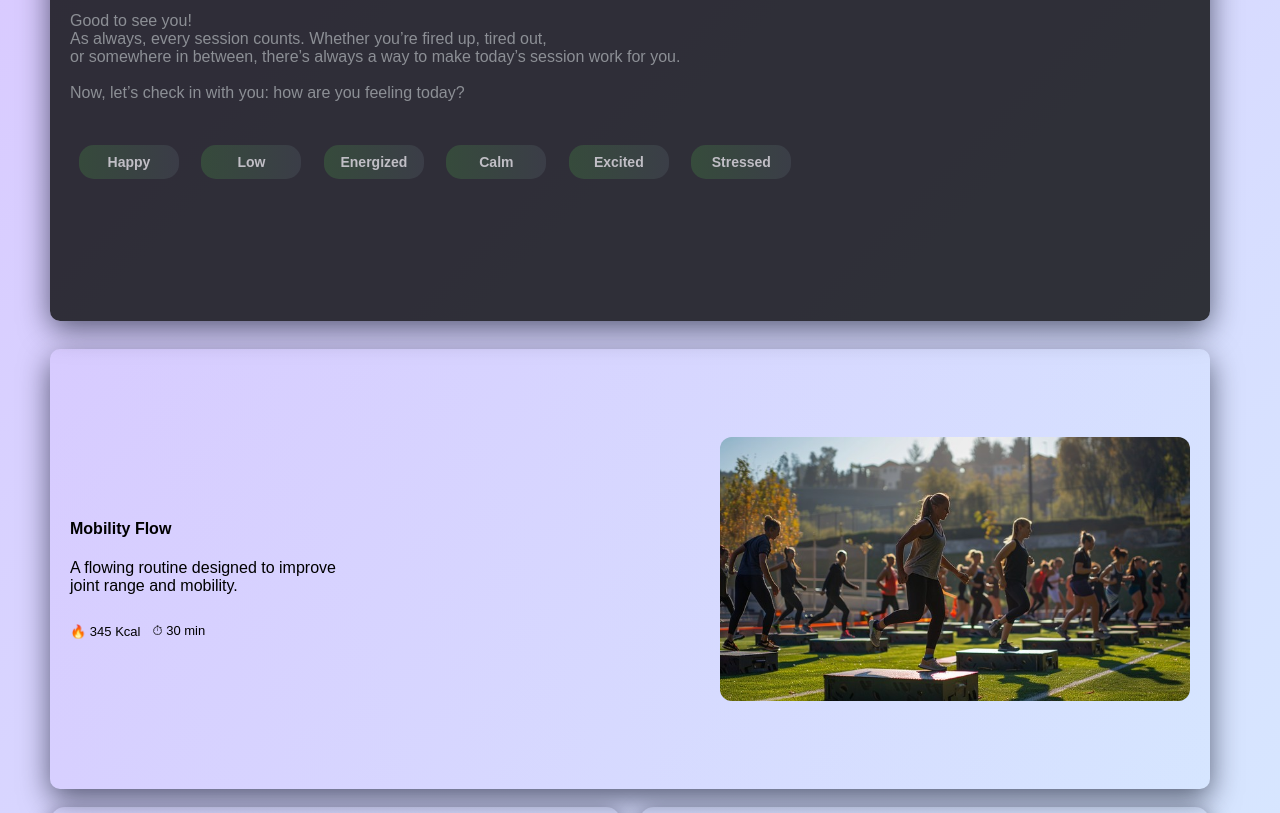
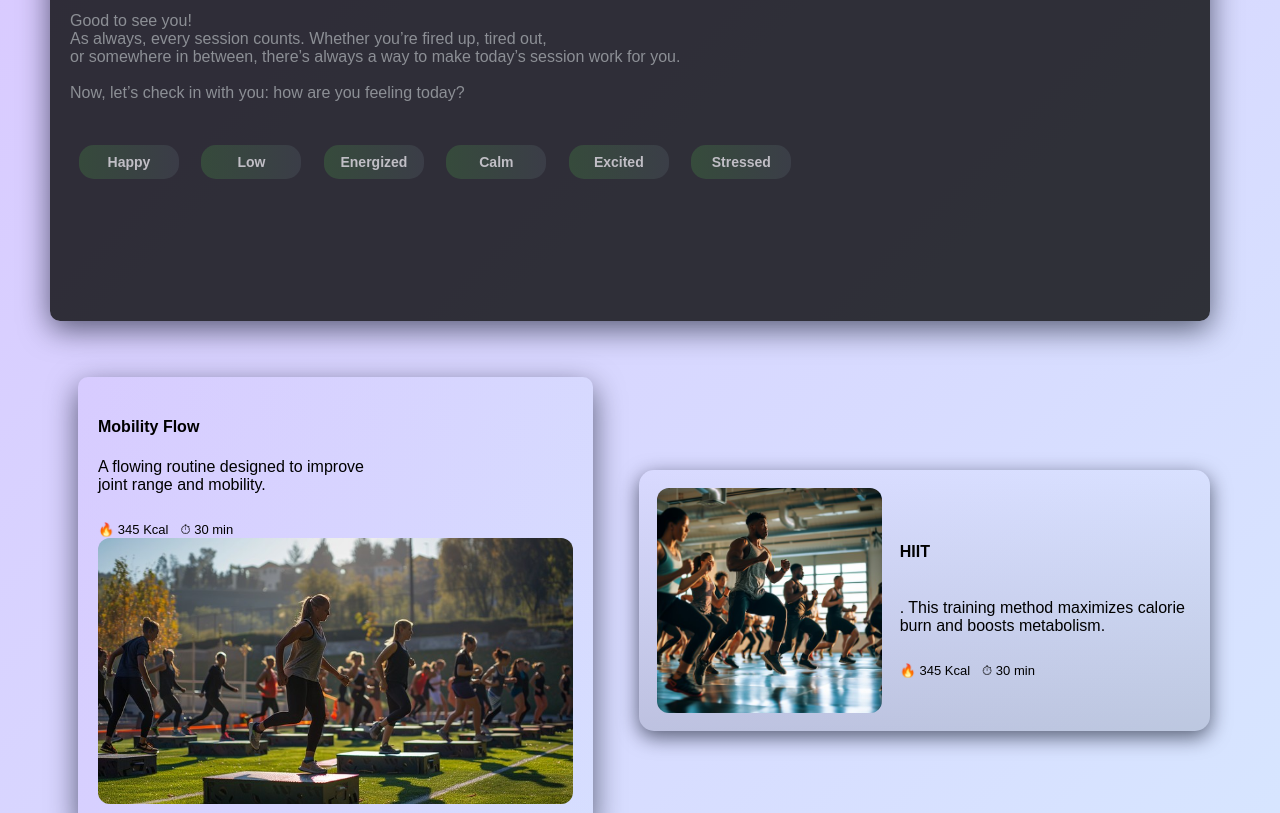
Before and after one commit to blazeblaire/Blazefit6.0, a plain HTML site: page index.html in a window 1280 px wide. Shown: the part 139-952 px from the top of the page. Drawn offline with Linux system fonts and the light colour scheme; a web font is replaced by a local one.

Commit message:
styled the workout-plan container

```diff
--- a/main.css
+++ b/main.css
@@ -58,7 +58,7 @@ h1 {
 .container {
     border-radius: 10px;
     margin-right: 20px;
-    display: flex;
+    /* display: flex; */
 }
 
 #recommendation {
@@ -70,7 +70,6 @@ h1 {
 
 /* Workouts section */
 
-/* suggested */
 
 .workouts {
     display: grid;
@@ -82,18 +81,19 @@ h1 {
     padding: 20px;
 }
 
+/* Rendered workout plan */
 .workout-plan {
-    grid-column: 1 / -1;
     background: linear-gradient(90deg, rgba(210, 180, 255, 0.18), rgba(200, 240, 255, 0.08));
     border-radius: 10px;
     display: flex;
-    align-items: center;
-    justify-content: space-between;
     padding: 20px;
     box-shadow: 0 10px 30px rgba(2, 6, 23, 0.6);
     overflow: hidden;
-    height: 400px;
-
+    margin-top: 8px;
+    margin: 28px;
+    height: fit-content;
+    flex-direction: column;
+    font-size: 16px;
 }
 
 .suggested {
```
